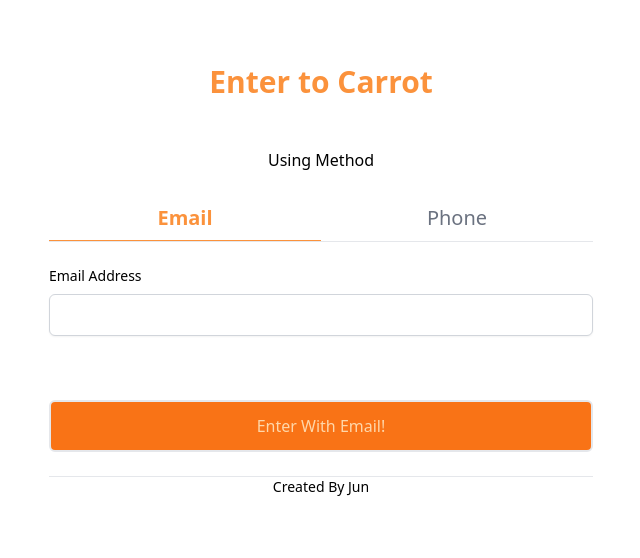
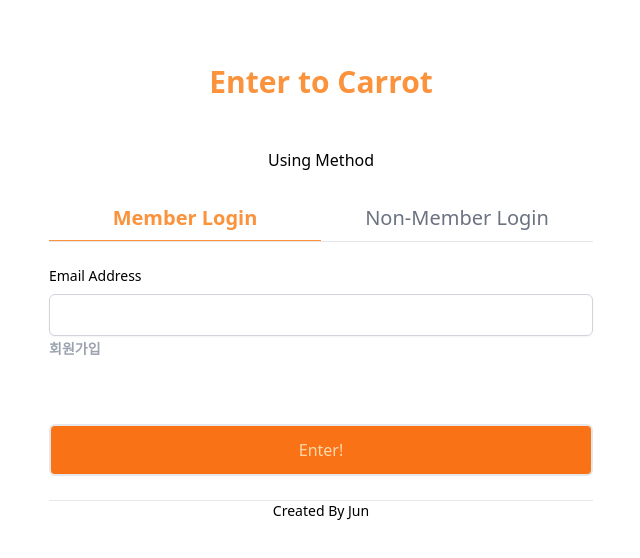
Before and after one commit to jungyu333/carrot_market, a Next.js app: page /enter in a window 1280 px wide. Shown: the top 558 px of the page, without its empty margins (319-959 px from the left). Built offline with nearby package versions, Linux system fonts and the light colour scheme.

Commit message:
newMember.tsx css

```diff
--- a/components/Input.tsx
+++ b/components/Input.tsx
@@ -1,7 +1,7 @@
 import tw from "tailwind-styled-components";
 
 interface InputProps {
-  type: "email" | "phone" | "text" | "price";
+  type: "member" | "nonMember" | "text" | "price" | "email" | "phone";
   label: string;
   labelBold?: boolean;
   placeholder?: string;
@@ -19,7 +19,7 @@
 
 `;
 
-const EmailInput = tw.input`
+const MemberInput = tw.input`
   appearance-none
   w-full
   shadow-sm
@@ -33,7 +33,7 @@
   focus:border-orange-500
 `;
 
-const PhoneInput = tw.input`
+const NonMemberInput = tw.input`
   px-3
   py-2
   appearance-none
@@ -72,15 +72,37 @@
 }: InputProps) {
   return (
     <>
-      {type === "email" ? (
+      {type === "member" ? (
         <>
           <InputLabel $labelBold={labelBold}>{label}</InputLabel>
-          <EmailInput
+          <MemberInput
             autoComplete="off"
             placeholder={placeholder}
             type="email"
             required
           />
+        </>
+      ) : null}
+      {type === "email" ? (
+        <>
+          <InputLabel $labelBold={labelBold}>{label}</InputLabel>
+          <MemberInput
+            autoComplete="off"
+            placeholder={placeholder}
+            type="email"
+            required
+          />
+        </>
+      ) : null}
+      {type === "nonMember" ? (
+        <>
+          <InputLabel $labelBold={labelBold}>{label}</InputLabel>
+          <div className="flex rounded-md shadow-sm">
+            <span className="flex select-none items-center  justify-center rounded-l-md border border-r-0 border-gray-300 bg-gray-50 px-3 text-sm text-gray-500">
+              +82
+            </span>
+            <NonMemberInput required autoComplete="off" type="text" />
+          </div>
         </>
       ) : null}
       {type === "phone" ? (
@@ -90,7 +112,7 @@
             <span className="flex select-none items-center  justify-center rounded-l-md border border-r-0 border-gray-300 bg-gray-50 px-3 text-sm text-gray-500">
               +82
             </span>
-            <PhoneInput required autoComplete="off" type="text" />
+            <NonMemberInput required autoComplete="off" type="text" />
           </div>
         </>
       ) : null}
@@ -110,7 +132,7 @@
       {type === "text" ? (
         <>
           <InputLabel $labelBold={labelBold}>{label}</InputLabel>
-          <EmailInput
+          <MemberInput
             autoComplete="off"
             type="text"
             placeholder={placeholder}
--- /dev/null
+++ b/libs/client.ts
@@ -0,0 +1,3 @@
+import { PrismaClient } from "@prisma/client";
+
+export default new PrismaClient();
--- a/pages/enter.tsx
+++ b/pages/enter/index.tsx
@@ -1,9 +1,10 @@
 import { NextPage } from "next";
 import mitt from "next/dist/shared/lib/mitt";
+import { useRouter } from "next/router";
 import { useState } from "react";
 import tw from "tailwind-styled-components";
-import Input from "../components/Input";
-import SubmitButton from "../components/submitButton";
+import Input from "../../components/Input";
+import SubmitButton from "../../components/submitButton";
 
 const Wrapper = tw.div`
   mt-16
@@ -39,7 +40,7 @@
 `;
 
 interface MethodButtonProps {
-  $props: "email" | "phone";
+  $props: "member" | "nonMember";
 }
 
 const EmailMethod = tw.button<MethodButtonProps>`
@@ -49,7 +50,7 @@
   pb-2
   text-gray-500
   ${(p: any) =>
-    p.$props === "email"
+    p.$props === "member"
       ? "text-orange-400 font-bold border-orange-400"
       : "border-transparent hover:text-gray-400 text-gray-500"}
 `;
@@ -61,13 +62,24 @@
   pb-2
   text-gray-500
   ${(p: any) =>
-    p.$props === "phone"
+    p.$props === "nonMember"
       ? "text-orange-400 font-bold  border-orange-400"
       : "border-transparent hover:text-gray-400 text-gray-500"}
 `;
 
 const FormWrapper = tw.form`
   mt-6
+`;
+
+const NewMember = tw.span`
+  text-left
+  text-sm
+  font-bold
+  my-10
+  mt-5
+  text-gray-400
+  hover:text-gray-700
+  cursor-pointer
 `;
 
 const SubmitButtonContainer = tw.div`
@@ -84,12 +96,16 @@
 `;
 
 const Enter: NextPage = () => {
-  const [method, setMethod] = useState<"email" | "phone">("email");
+  const router = useRouter();
+  const [method, setMethod] = useState<"member" | "nonMember">("member");
   const onClickEmail = () => {
-    setMethod("email");
+    setMethod("member");
   };
   const onClickPhone = () => {
-    setMethod("phone");
+    setMethod("nonMember");
+  };
+  const onClickNewMember = () => {
+    router.push("/enter/newMember");
   };
   return (
     <Wrapper>
@@ -98,27 +114,23 @@
         <MethodHeader>Using Method</MethodHeader>
         <MethodContainer>
           <EmailMethod $props={method} onClick={onClickEmail}>
-            Email
+            Member Login
           </EmailMethod>
           <PhoneMethod $props={method} onClick={onClickPhone}>
-            Phone
+            Non-Member Login
           </PhoneMethod>
         </MethodContainer>
       </MethodWrapper>
       <FormWrapper>
-        {method === "email" ? (
-          <Input type="email" label="Email Address" />
+        {method === "member" ? (
+          <Input type="member" label="Email Address" />
         ) : null}
-        {method === "phone" ? (
-          <Input type="phone" label="Phone Number" />
+        {method === "nonMember" ? (
+          <Input type="nonMember" label="Phone Number" />
         ) : null}
+        <NewMember onClick={onClickNewMember}>회원가입</NewMember>
         <SubmitButtonContainer>
-          {method === "email" ? (
-            <SubmitButton text="Enter With Email!" />
-          ) : null}
-          {method === "phone" ? (
-            <SubmitButton text="Enter With Phone Number!" />
-          ) : null}
+          <SubmitButton text="Enter!" />
         </SubmitButtonContainer>
       </FormWrapper>
       <CreatedBy>Created By Jun</CreatedBy>
--- /dev/null
+++ b/pages/enter/newMember.tsx
@@ -0,0 +1,28 @@
+import { NextPage } from "next";
+import tw from "tailwind-styled-components";
+import Input from "../../components/Input";
+import Layout from "../../components/layout";
+import TextArea from "../../components/textArea";
+
+const Wrapper = tw.div`
+  mt-24
+  px-3
+  space-y-2
+`;
+
+const NewMember: NextPage = () => {
+  return (
+    <Layout canGoBack title="회원 가입">
+      <Wrapper>
+        <Input type="text" label="이름" labelBold />
+        <Input type="email" label="Email" labelBold />
+        <Input type="phone" label="Phone" labelBold />
+        <div className="pt-2">
+          <TextArea label="자기소개" />
+        </div>
+      </Wrapper>
+    </Layout>
+  );
+};
+
+export default NewMember;
```
